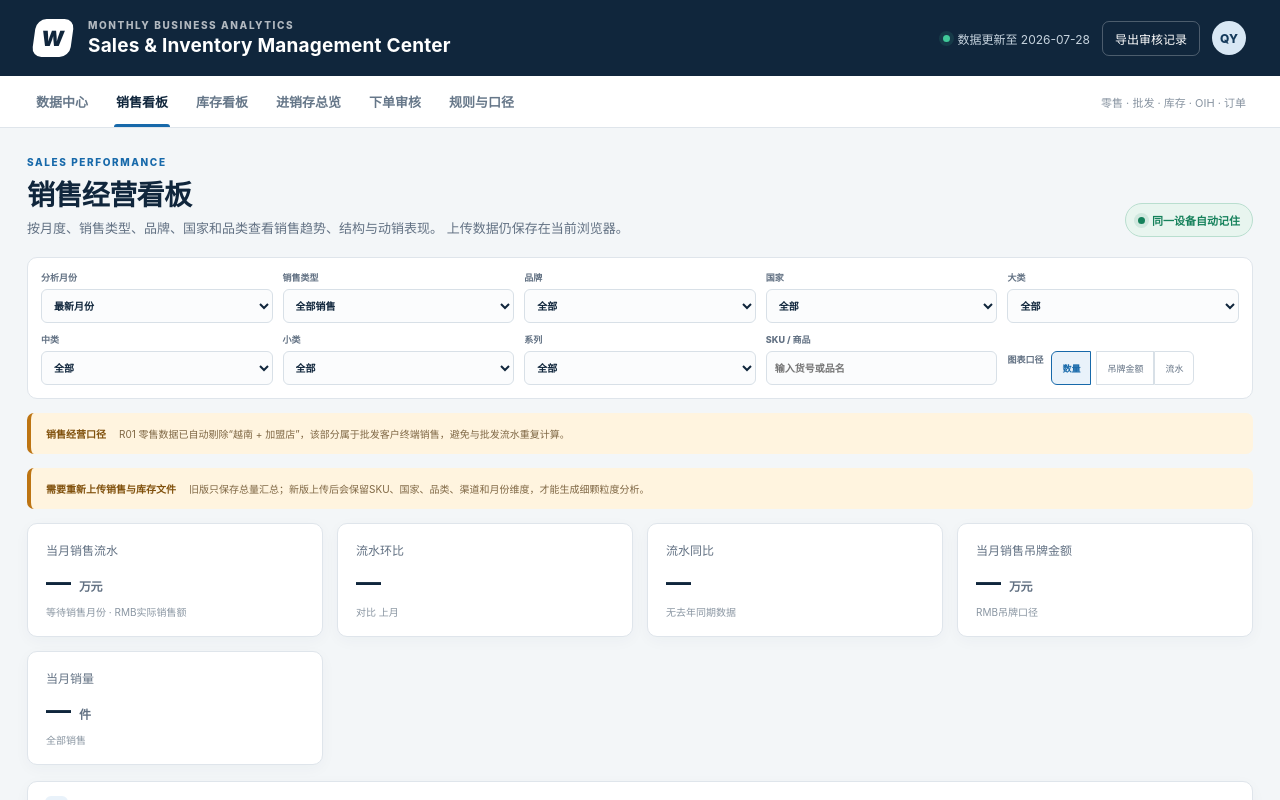
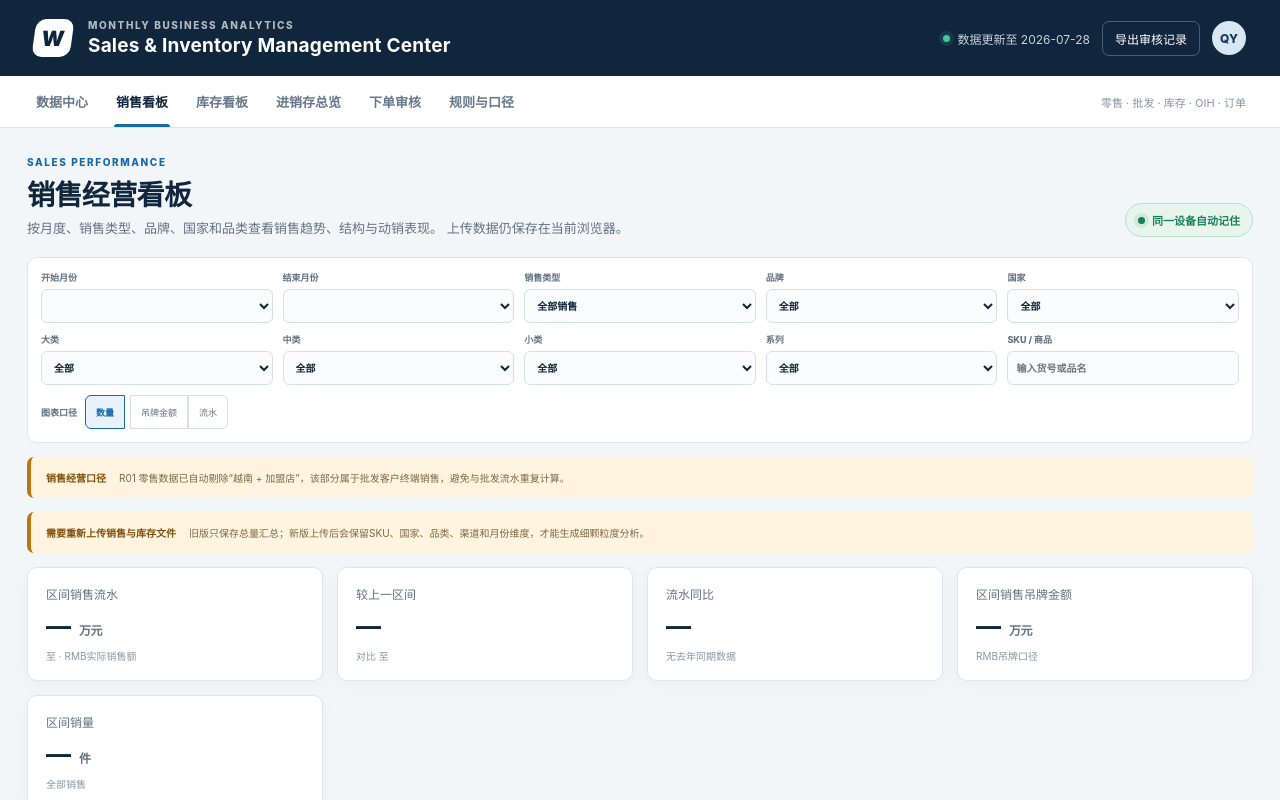
Before and after one commit to qianyingying-cmd/Order-control, a Next.js app: page / in a window 1280 px wide. Both pictures are taken after a click on the button "销售看板". Shown: the top 800 px of the page. Built offline with nearby package versions, Linux system fonts and the light colour scheme.

Commit message:
Add sales dashboard date range filtering

```diff
--- a/app/DataHub.tsx
+++ b/app/DataHub.tsx
@@ -376,11 +376,19 @@ function nextMonths(start: string, count = 6) {
   });
 }
 
+function shiftMonth(month: string, offset: number) {
+  if (!month) return "";
+  const date = new Date(`${month}-01T00:00:00`);
+  date.setMonth(date.getMonth() + offset);
+  return `${date.getFullYear()}-${String(date.getMonth() + 1).padStart(2, "0")}`;
+}
+
 export default function DataHub({ view = "data" }: { view?: "data" | "analytics" | "sales" | "inventory" }) {
   const [datasets, setDatasets] = useState<Partial<Record<DataKind, Dataset>>>({});
   const [busy, setBusy] = useState<DataKind | null>(null);
   const [notice, setNotice] = useState("正在读取本机已保存的数据…");
   const [analysisMonth, setAnalysisMonth] = useState("");
+  const [salesStartMonth, setSalesStartMonth] = useState("");
   const [countryFilter, setCountryFilter] = useState("全部");
   const [categoryFilter, setCategoryFilter] = useState("全部");
   const [brandFilter, setBrandFilter] = useState("全部");
@@ -427,6 +435,10 @@ export default function DataHub({ view = "data" }: { view?: "data" | "analytics"
       : Boolean(sales?.details?.length && inventory?.details?.length);
   const availableMonths = Array.from(new Set((sales?.details ?? []).map((row) => row.month).filter(Boolean))).sort();
   const selectedMonth = analysisMonth || availableMonths.at(-1) || "";
+  const salesRangeEnd = selectedMonth;
+  const defaultSalesStart = availableMonths.filter((month) => month <= salesRangeEnd).slice(-12).at(0) ?? salesRangeEnd;
+  const salesRangeStart = salesStartMonth && salesStartMonth <= salesRangeEnd ? salesStartMonth : defaultSalesStart;
+  const salesRangeMonths = availableMonths.filter((month) => month >= salesRangeStart && month <= salesRangeEnd);
   const recentAnalysisMonths = selectedMonth ? availableMonths.filter((month) => month <= selectedMonth).slice(-3) : [];
   const latestInventoryMonth = Array.from(new Set((inventory?.details ?? []).map((row) => row.month).filter(Boolean))).sort().at(-1) ?? "";
   const filterCountries = Array.from(new Set([...(sales?.details ?? []), ...(inventory?.details ?? [])].map((row) => row.country).filter(Boolean))).sort();
@@ -446,19 +458,27 @@ export default function DataHub({ view = "data" }: { view?: "data" | "analytics"
     (smallCategoryFilter === "全部" || row.smallCategory === smallCategoryFilter) &&
     (seriesFilter === "全部" || row.series === seriesFilter)
   );
-  const salesCurrentRows = salesDashboardRows.filter((row) => row.month === selectedMonth);
+  const salesCurrentRows = salesDashboardRows.filter((row) =>
+    view === "sales" ? salesRangeMonths.includes(row.month) : row.month === selectedMonth
+  );
   const salesRevenue = salesCurrentRows.reduce((sum, row) => sum + (row.revenue ?? row.amount ?? 0), 0);
   const salesTicketAmount = salesCurrentRows.reduce((sum, row) => sum + (row.amount ?? 0), 0);
   const salesQuantity = salesCurrentRows.reduce((sum, row) => sum + row.quantity, 0);
-  const previousMonth = availableMonths.filter((month) => month < selectedMonth).at(-1) ?? "";
-  const previousRevenue = salesDashboardRows.filter((row) => row.month === previousMonth).reduce((sum, row) => sum + (row.revenue ?? row.amount ?? 0), 0);
+  const periodLength = Math.max(salesRangeMonths.length, 1);
+  const previousMonth = view === "sales" ? shiftMonth(salesRangeStart, -1) : availableMonths.filter((month) => month < selectedMonth).at(-1) ?? "";
+  const previousPeriodStart = view === "sales" ? shiftMonth(salesRangeStart, -periodLength) : previousMonth;
+  const previousPeriodEnd = previousMonth;
+  const previousRevenue = salesDashboardRows
+    .filter((row) => row.month >= previousPeriodStart && row.month <= previousPeriodEnd)
+    .reduce((sum, row) => sum + (row.revenue ?? row.amount ?? 0), 0);
   const revenueGrowth = previousRevenue ? salesRevenue / previousRevenue - 1 : 0;
-  const priorYearMonth = selectedMonth
-    ? `${Number(selectedMonth.slice(0, 4)) - 1}-${selectedMonth.slice(5, 7)}`
-    : "";
-  const priorYearRevenue = salesDashboardRows.filter((row) => row.month === priorYearMonth).reduce((sum, row) => sum + (row.revenue ?? row.amount ?? 0), 0);
+  const priorYearStart = shiftMonth(view === "sales" ? salesRangeStart : selectedMonth, -12);
+  const priorYearMonth = shiftMonth(view === "sales" ? salesRangeEnd : selectedMonth, -12);
+  const priorYearRevenue = salesDashboardRows
+    .filter((row) => row.month >= priorYearStart && row.month <= priorYearMonth)
+    .reduce((sum, row) => sum + (row.revenue ?? row.amount ?? 0), 0);
   const revenueYoY = priorYearRevenue ? salesRevenue / priorYearRevenue - 1 : 0;
-  const salesMonthlyRevenue = availableMonths.slice(-12).map((month) => ({
+  const salesMonthlyRevenue = (view === "sales" ? salesRangeMonths : availableMonths.slice(-12)).map((month) => ({
     name: month,
     value: salesDashboardRows.filter((row) => row.month === month).reduce((sum, row) => sum + (row.revenue ?? row.amount ?? 0), 0) / 10000,
   }));
@@ -659,7 +679,10 @@ export default function DataHub({ view = "data" }: { view?: "data" | "analytics"
           <div className="local-badge"><i /> 同一设备自动记住</div>
         </div>
         <div className="analytics-filterbar">
-          <label>分析月份<select value={selectedMonth} onChange={(event) => setAnalysisMonth(event.target.value)}><option value="">最新月份</option>{availableMonths.map((month) => <option key={month}>{month}</option>)}</select></label>
+          {view === "sales" ? <>
+            <label>开始月份<select value={salesRangeStart} onChange={(event) => setSalesStartMonth(event.target.value)}>{availableMonths.filter((month) => month <= salesRangeEnd).map((month) => <option key={month}>{month}</option>)}</select></label>
+            <label>结束月份<select value={salesRangeEnd} onChange={(event) => setAnalysisMonth(event.target.value)}>{availableMonths.filter((month) => month >= salesRangeStart).map((month) => <option key={month}>{month}</option>)}</select></label>
+          </> : <label>分析月份<select value={selectedMonth} onChange={(event) => setAnalysisMonth(event.target.value)}><option value="">最新月份</option>{availableMonths.map((month) => <option key={month}>{month}</option>)}</select></label>}
           <label>销售类型<select value={salesSourceFilter} onChange={(event) => setSalesSourceFilter(event.target.value)}><option>全部销售</option><option>零售</option><option>批发</option></select></label>
           <label>品牌<select value={brandFilter} onChange={(event) => setBrandFilter(event.target.value)}><option>全部</option>{filterBrands.map((brand) => <option key={brand}>{brand}</option>)}</select></label>
           <label>国家<select value={countryFilter} onChange={(event) => setCountryFilter(event.target.value)}><option>全部</option>{filterCountries.map((country) => <option key={country}>{country}</option>)}</select></label>
@@ -675,11 +698,11 @@ export default function DataHub({ view = "data" }: { view?: "data" | "analytics"
         {!detailReady && <div className="detail-upgrade-note"><strong>需要重新上传销售与库存文件</strong><span>旧版只保存总量汇总；新版上传后会保留SKU、国家、品类、渠道和月份维度，才能生成细颗粒度分析。</span></div>}
         <div className="summary-grid analytics-kpis">
           {view !== "inventory" && <>
-          <article><span>当月销售流水</span><strong>{detailReady ? fmt(salesRevenue / 10000, 1) : "—"} <em>万元</em></strong><small>{selectedMonth || "等待销售月份"} · RMB实际销售额</small></article>
-          <article><span>流水环比</span><strong className={revenueGrowth < 0 ? "red" : ""}>{detailReady && previousRevenue ? `${revenueGrowth >= 0 ? "+" : ""}${(revenueGrowth * 100).toFixed(1)}%` : "—"}</strong><small>对比 {previousMonth || "上月"}</small></article>
-          <article><span>流水同比</span><strong className={revenueYoY < 0 ? "red" : ""}>{detailReady && priorYearRevenue ? `${revenueYoY >= 0 ? "+" : ""}${(revenueYoY * 100).toFixed(1)}%` : "—"}</strong><small>{priorYearRevenue ? `对比 ${priorYearMonth}` : "无去年同期数据"}</small></article>
-          <article><span>当月销售吊牌金额</span><strong>{detailReady ? fmt(salesTicketAmount / 10000, 1) : "—"} <em>万元</em></strong><small>RMB吊牌口径</small></article>
-          <article><span>当月销量</span><strong>{detailReady ? fmt(salesQuantity) : "—"} <em>件</em></strong><small>{salesSourceFilter}</small></article>
+          <article><span>{view === "sales" ? "区间销售流水" : "当月销售流水"}</span><strong>{detailReady ? fmt(salesRevenue / 10000, 1) : "—"} <em>万元</em></strong><small>{view === "sales" ? `${salesRangeStart} 至 ${salesRangeEnd}` : selectedMonth || "等待销售月份"} · RMB实际销售额</small></article>
+          <article><span>{view === "sales" ? "较上一区间" : "流水环比"}</span><strong className={revenueGrowth < 0 ? "red" : ""}>{detailReady && previousRevenue ? `${revenueGrowth >= 0 ? "+" : ""}${(revenueGrowth * 100).toFixed(1)}%` : "—"}</strong><small>{view === "sales" ? `对比 ${previousPeriodStart} 至 ${previousPeriodEnd}` : `对比 ${previousMonth || "上月"}`}</small></article>
+          <article><span>流水同比</span><strong className={revenueYoY < 0 ? "red" : ""}>{detailReady && priorYearRevenue ? `${revenueYoY >= 0 ? "+" : ""}${(revenueYoY * 100).toFixed(1)}%` : "—"}</strong><small>{priorYearRevenue ? `对比 ${priorYearStart}${view === "sales" && priorYearStart !== priorYearMonth ? ` 至 ${priorYearMonth}` : ""}` : "无去年同期数据"}</small></article>
+          <article><span>{view === "sales" ? "区间销售吊牌金额" : "当月销售吊牌金额"}</span><strong>{detailReady ? fmt(salesTicketAmount / 10000, 1) : "—"} <em>万元</em></strong><small>RMB吊牌口径</small></article>
+          <article><span>{view === "sales" ? "区间销量" : "当月销量"}</span><strong>{detailReady ? fmt(salesQuantity) : "—"} <em>件</em></strong><small>{salesSourceFilter}</small></article>
           </>}
           {view !== "sales" && <>
           <article><span>期末库存</span><strong>{detailReady ? fmt(analyticStock) : "—"} <em>件</em></strong><small>{latestInventoryMonth || "等待库存月份"}</small></article>
```
